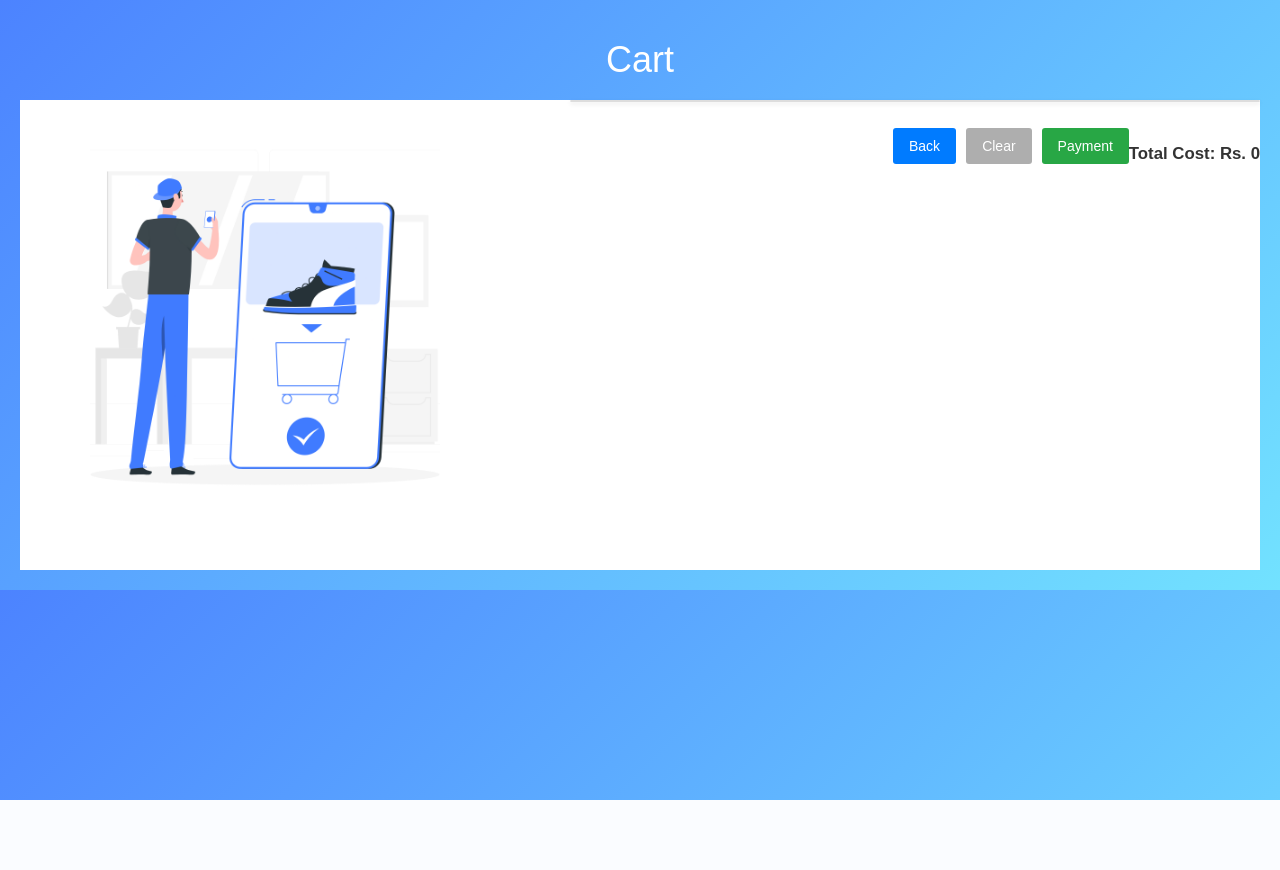
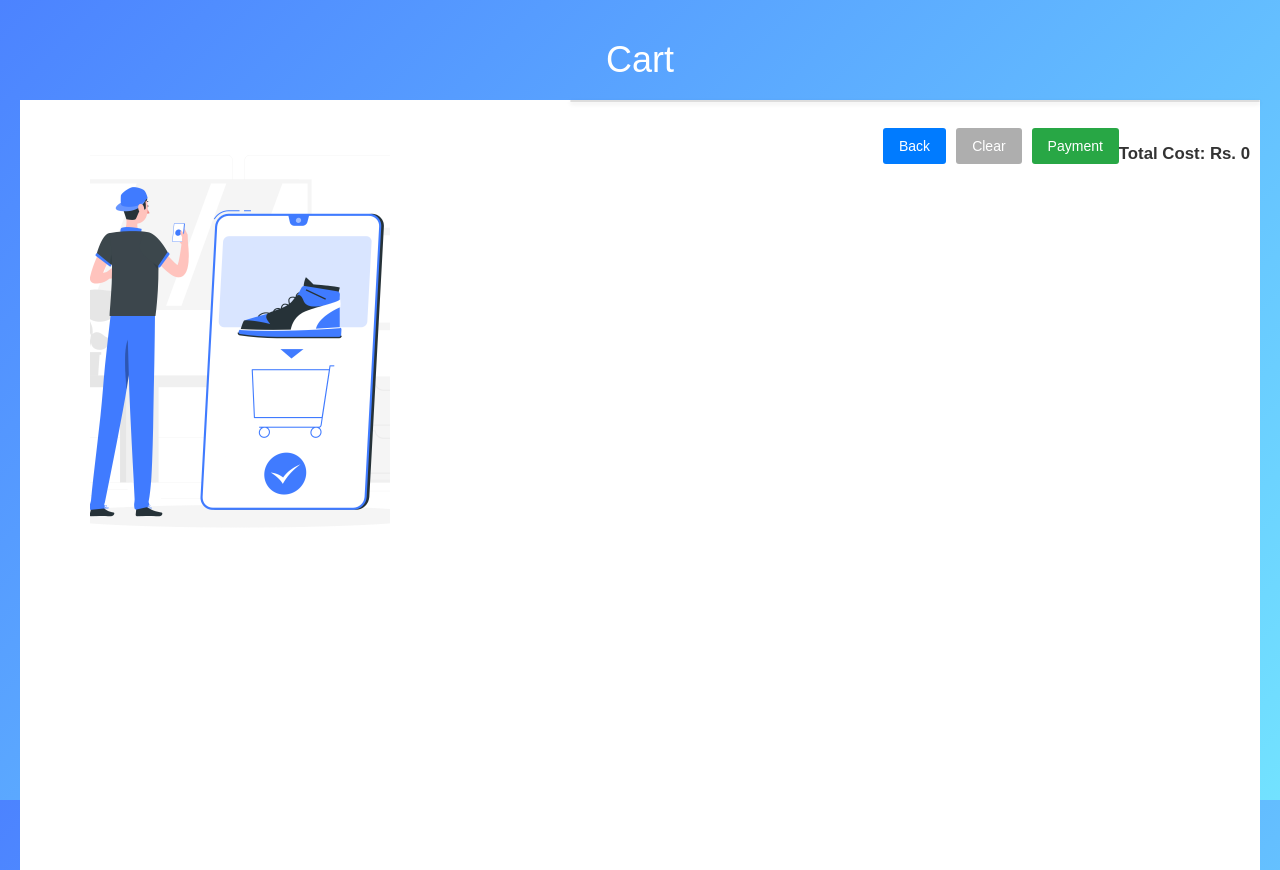
Before and after one commit to PSGSudalai/Canteen_QR, a Django app: page /cart/ in a window 1280 px wide. Before the commit the page ends 800 px from the top, so only its background shows below. Run offline with Django 5.2, Linux system fonts and the light colour scheme; data that the repository does not hold is empty; some libraries are stand-ins or nearby versions.

Commit message:
cart css change

```diff
--- a/BASE/templates/cart/cart_list.html
+++ b/BASE/templates/cart/cart_list.html
@@ -12,6 +12,7 @@
             background: linear-gradient(135deg, #4c83ff, #72e2ff);
             margin: 0;
             padding: 20px;
+            height: 100vh;
         }
         h1 {
             color: #ffffff;
@@ -27,21 +28,24 @@
         }
         .cart-left {
             width: 350px;
-            height: 450px;
+            height: 750px;
             margin-left: 70px;
             margin-bottom: 20px;
         }
         .cart-left img {
-            width: 100%;
-            height: 100%;
+            width: 300px;
+            height: 500px;
             object-fit: cover;
         }
         .cart-item-list-right {
             flex: 1;
             max-width: calc(100% - 550px);
+            display: flex;
+            flex-direction: column;
+            justify-content: space-between;
         }
         .items-list {
-            max-height: 400px;
+            flex: 1;
             overflow-y: auto;
             background-color: #fff;
             border: 1px solid #ddd;
@@ -89,8 +93,7 @@
             display: flex;
             justify-content: flex-end;
             align-items: center;
-            margin-top: 20px;
-            flex-wrap: wrap; /* Ensure it wraps on smaller screens */
+            flex-wrap: wrap;
         }
         .clear-cart-button {
             background-color: #aeaeae;
@@ -134,6 +137,7 @@
             font-weight: bold;
             text-align: right;
             margin-top: 20px;
+            margin-right: 10px;
         }
         @media (max-width: 768px) {
             .cart-class {
@@ -207,10 +211,5 @@
             </div>
         </div>
     </div>
-    <script>
-        function openQRScanner() {
-            window.location.href = "{% url 'qr_scan_payment' %}";
-        }
-    </script>
 </body>
 </html>
```
